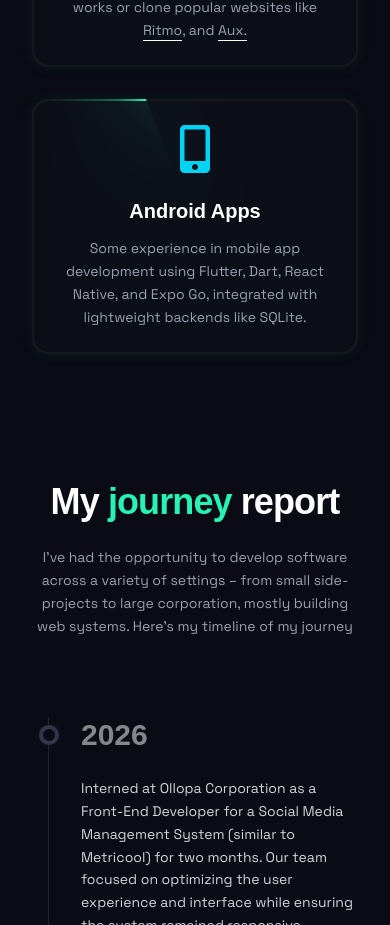
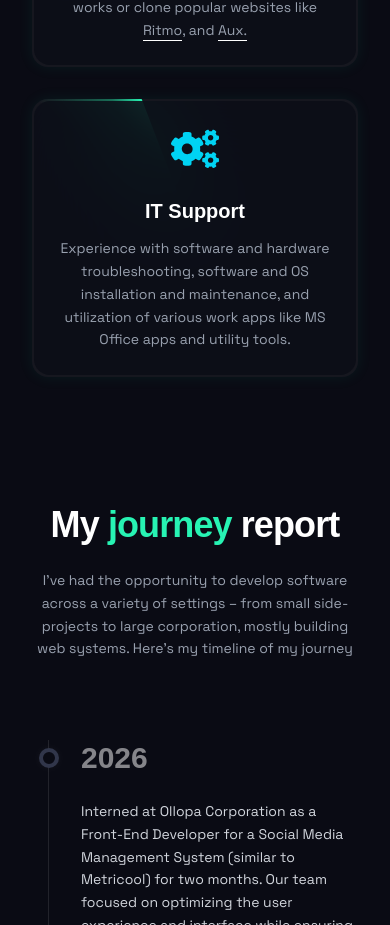
Before and after one commit to httpsdave/httpsdave, a Next.js app: page /professional in a window 390 px wide. Shown: the part 9396-10321 px from the top of the page. Built offline with nearby package versions, Linux system fonts and the light colour scheme; a web font is replaced by a local one.

Commit message:
replaced Android Apps in experience

```diff
--- a/src/app/professional/page.tsx
+++ b/src/app/professional/page.tsx
@@ -187,9 +187,9 @@ const experienceData = [
     delay: "-3s",
   },
   {
-    title: "Android Apps",
-    description: "Some experience in mobile app development using Flutter, Dart, React Native, and Expo Go, integrated with lightweight backends like SQLite.",
-    icon: <FaMobileAlt className="text-5xl md:text-6xl text-cyan-400 z-10" />,
+    title: "IT Support",
+    description: "Experience with software and hardware troubleshooting, software and OS installation and maintenance, and utilization of various work apps like MS Office apps and utility tools.",
+    icon: <FaCogs className="text-5xl md:text-6xl text-cyan-400 z-10" />,
     delay: "-4.5s",
   }
 ];
```
